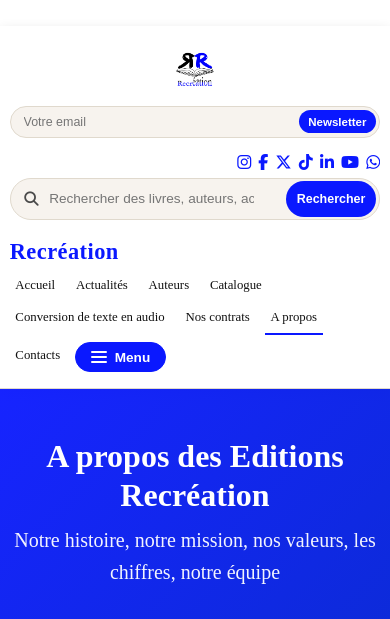
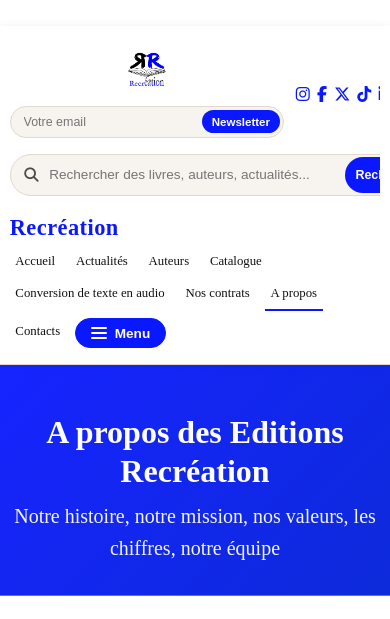
Before and after one commit to CODJOBLIGUI/recreation, a Django app: page /a-propos/ in a window 390 px wide. Shown: the top 619 px of the page. Run offline with Django 5.2, Linux system fonts and the light colour scheme; data comes from the database, SQL or seed files in the repository; data that the repository does not hold is empty; some libraries are stand-ins or nearby versions.

Commit message:
Mobile header top row two-column layout

```diff
--- a/apps/catalogue/static/catalogue/css/responsive.css
+++ b/apps/catalogue/static/catalogue/css/responsive.css
@@ -883,17 +883,21 @@ font-size: 2rem;
     .header { position: static !important; top: auto !important; }
 
     .header__top {
-        display: flex !important;
-        flex-wrap: wrap !important;
+        display: grid !important;
+        grid-template-columns: auto 1fr !important;
+        grid-template-areas:
+            "logo socials"
+            "forms forms" !important;
         align-items: center !important;
         gap: 0.5rem 0.75rem !important;
     }
 
     .header__brand {
+        grid-area: logo !important;
         display: flex !important;
-        flex-wrap: wrap !important;
         align-items: center !important;
-        width: 100% !important;
+        justify-content: flex-start !important;
+        width: auto !important;
         gap: 0.5rem !important;
     }
 
@@ -908,15 +912,9 @@ font-size: 2rem;
         margin: 0 !important;
     }
 
-    .header__newsletter-form {
-        flex: 1 1 100% !important;
-        width: 100% !important;
-        order: 2 !important;
-    }
-
     .header__social {
-        order: 1 !important;
-        margin-left: auto !important;
+        grid-area: socials !important;
+        justify-content: flex-end !important;
         display: flex !important;
         flex-wrap: nowrap !important;
         white-space: nowrap !important;
@@ -924,8 +922,13 @@ font-size: 2rem;
     }
 
     .header__actions {
+        grid-area: forms !important;
         width: 100% !important;
-        order: 3 !important;
+    }
+
+    .header__newsletter-form {
+        width: 100% !important;
+        grid-area: forms !important;
     }
 
     .header-search {
```
